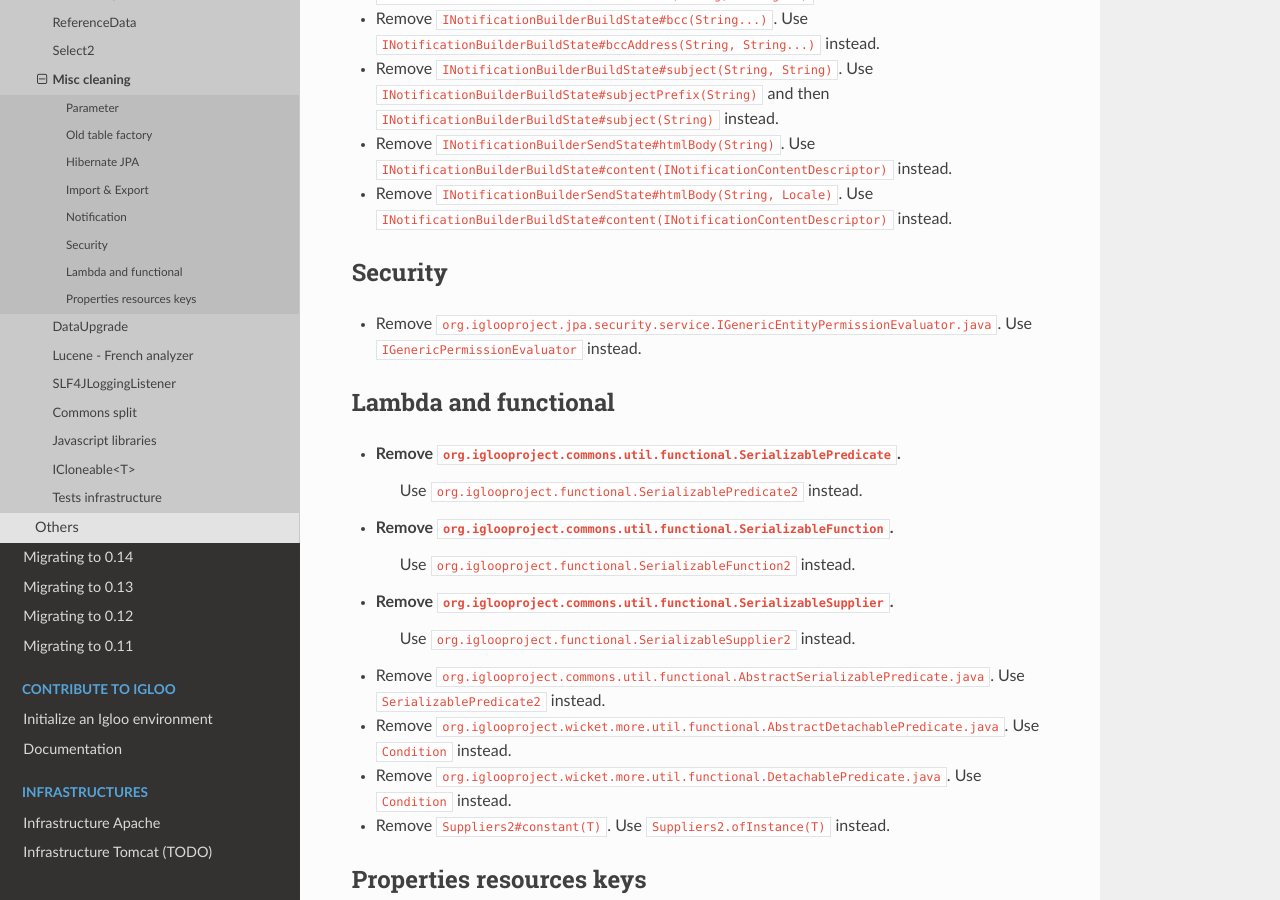
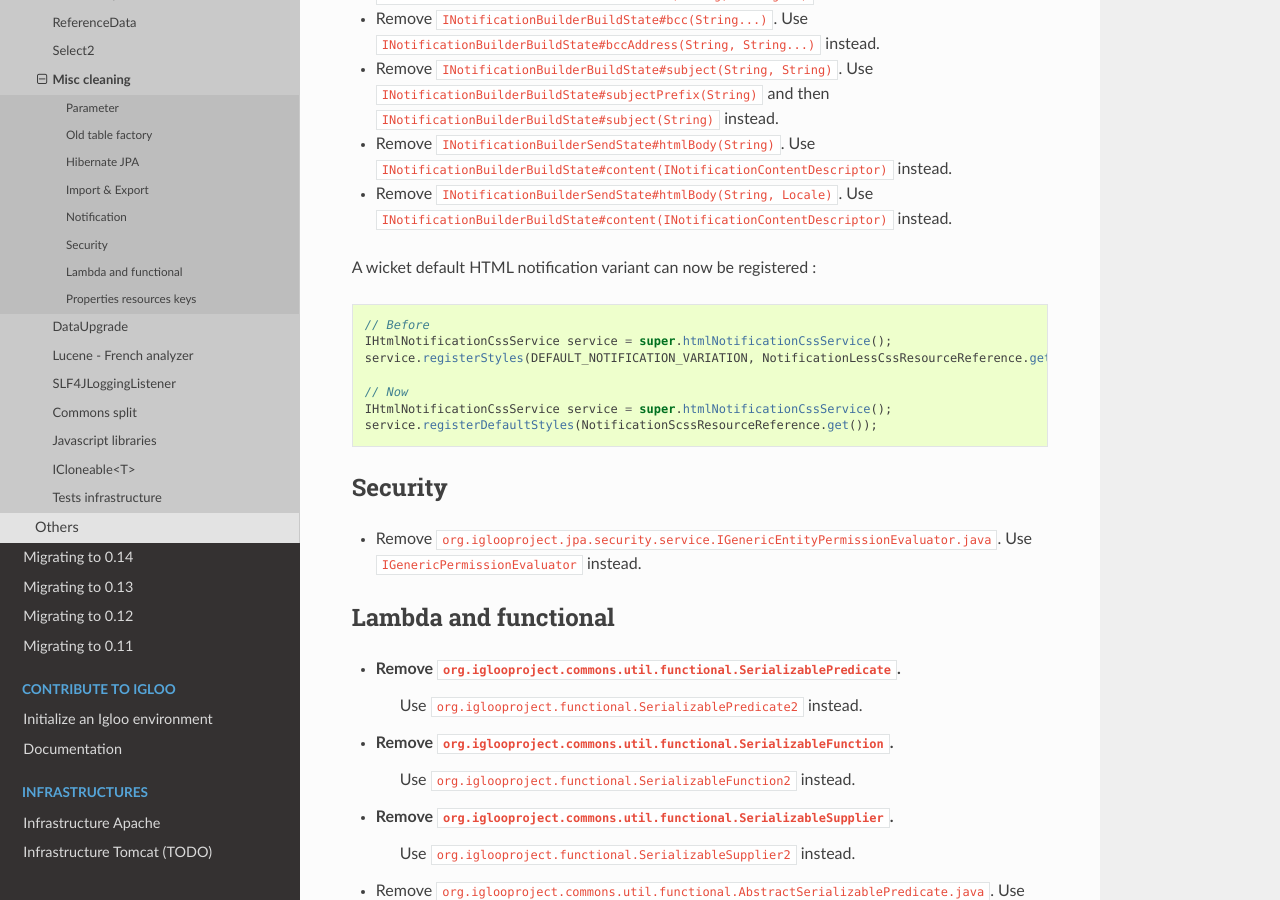
Before and after one commit to igloo-project/igloo-doc, a Sphinx documentation site: the page built from source/release-notes/1.1/cleaning.rst, in a window 1280 px wide and 900 px high, scrolled down 3704 px. Built offline with Sphinx 7.4.7 and the Read the Docs theme 2.0.0, drawn with Linux system fonts in a browser that asks for light colours.

Commit message:
Introducing wicket HTML defaut variant registering

```diff
--- a/source/release-notes/1.1/cleaning.rst
+++ b/source/release-notes/1.1/cleaning.rst
@@ -164,6 +164,18 @@ Notification
 * Remove ``INotificationBuilderSendState#htmlBody(String, Locale)``.
   Use ``INotificationBuilderBuildState#content(INotificationContentDescriptor)`` instead.
 
+A wicket default HTML notification variant can now be registered :
+
+.. code-block:: java
+
+  // Before
+  IHtmlNotificationCssService service = super.htmlNotificationCssService();
+  service.registerStyles(DEFAULT_NOTIFICATION_VARIATION, NotificationLessCssResourceReference.get());
+
+  // Now
+  IHtmlNotificationCssService service = super.htmlNotificationCssService();
+  service.registerDefaultStyles(NotificationScssResourceReference.get());
+
 Security
 --------
 
```
